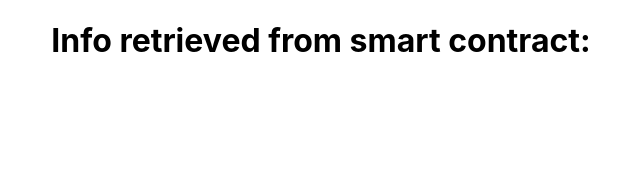
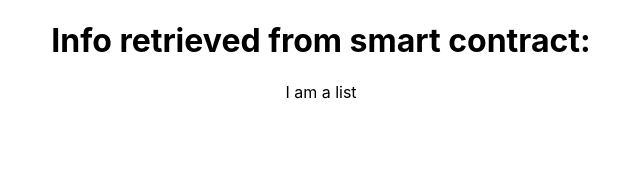
Before and after one commit to oraclown/simple-contract-test-frontend, a React (Create React App) app: page / in a window 1280 px wide. Shown: the top 172 px of the page, without its empty margins (319-959 px from the left). Built offline with nearby package versions, Linux system fonts and the light colour scheme.

Commit message:
List component setup

```diff
--- a/src/App.tsx
+++ b/src/App.tsx
@@ -1,6 +1,7 @@
 import React, {useState} from 'react';
 import logo from './logo.svg';
 import './App.css';
+import List from './components/List'
 
 function getCurrentDT() {
   let today = new Date()
@@ -44,9 +45,8 @@ function App() {
 
   return (
     <div className="App">
-      <h1>
-        Info retrieved from smart contract:
-      </h1>
+      <h1>Info retrieved from smart contract:</h1>
+      <List requestedData={requestedData}/>
     </div>
   );
 }
--- /dev/null
+++ b/src/components/List.tsx
@@ -0,0 +1,21 @@
+import React from "react"
+
+
+interface IProps {
+    requestedData: {
+      time: string
+      smartContractData: number
+      note?: string
+    }[]
+  }
+
+
+const List: React.FC<IProps> = ({ requestedData }) => {
+    return (
+        <div>
+            I am a list
+        </div>
+    )
+}
+
+export default List
```
